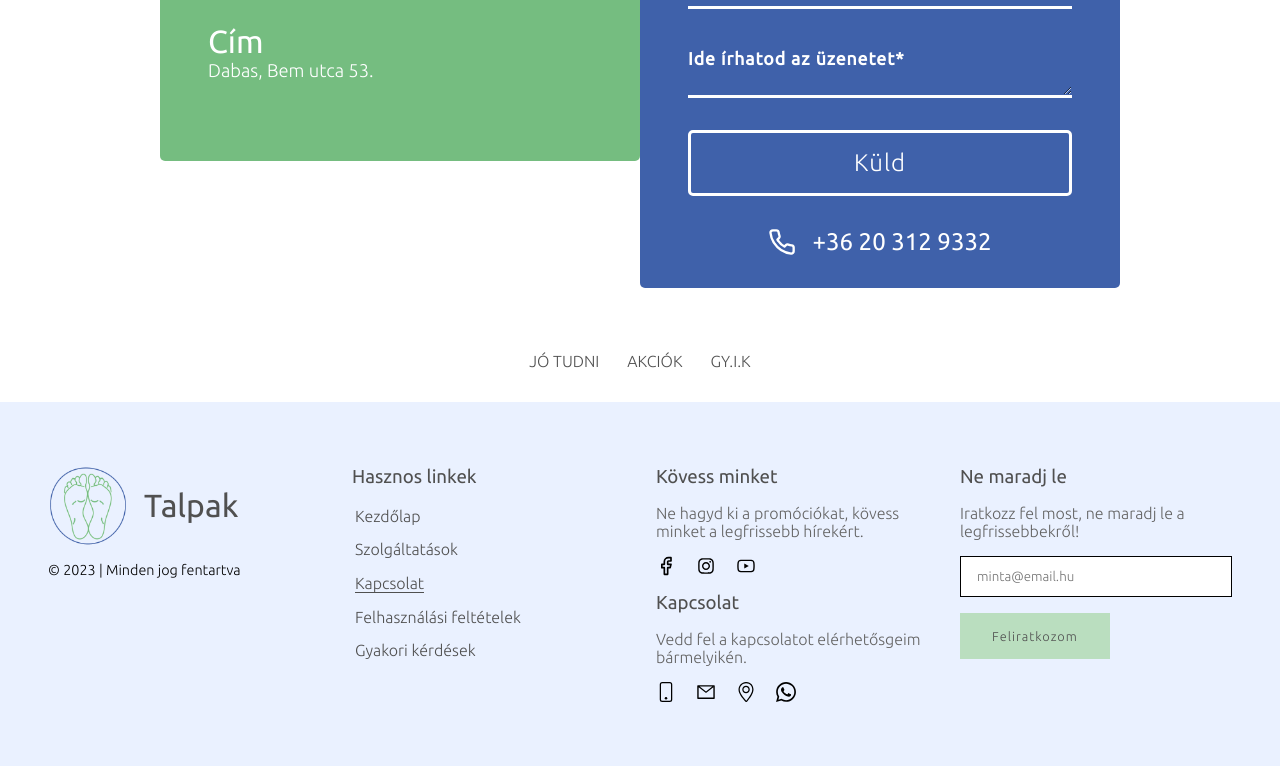
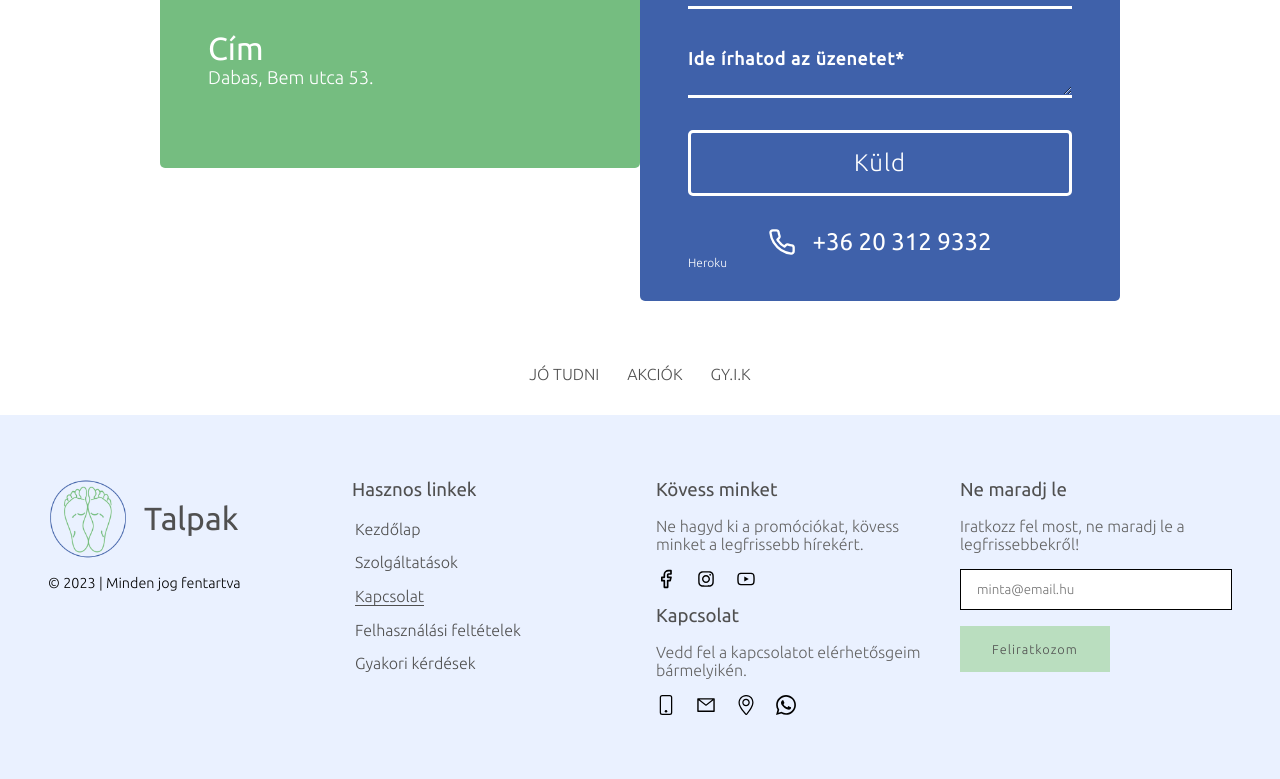
Before and after one commit to Karoly-Git/talpak, a React (Create React App) app: page /kapcsolat in a window 1280 px wide. Shown: the part 775-1554 px from the top of the page. Built offline with nearby package versions, Linux system fonts and the light colour scheme.

Commit message:
Local or Heroku server indicator added to the form

```diff
--- a/src/components/pages/Kapcsolat.jsx
+++ b/src/components/pages/Kapcsolat.jsx
@@ -146,6 +146,7 @@ export default function Kapcsolat() {
                                         {contacts.tel.text}
                                     </h2>
                                 </a>
+                                <span style={{ fontSize: '12px', color: 'white' }}>{config.settings.isLocalServer ? 'Local' : 'Heroku'}</span>
                             </form>
                         </div>
                     }
```
